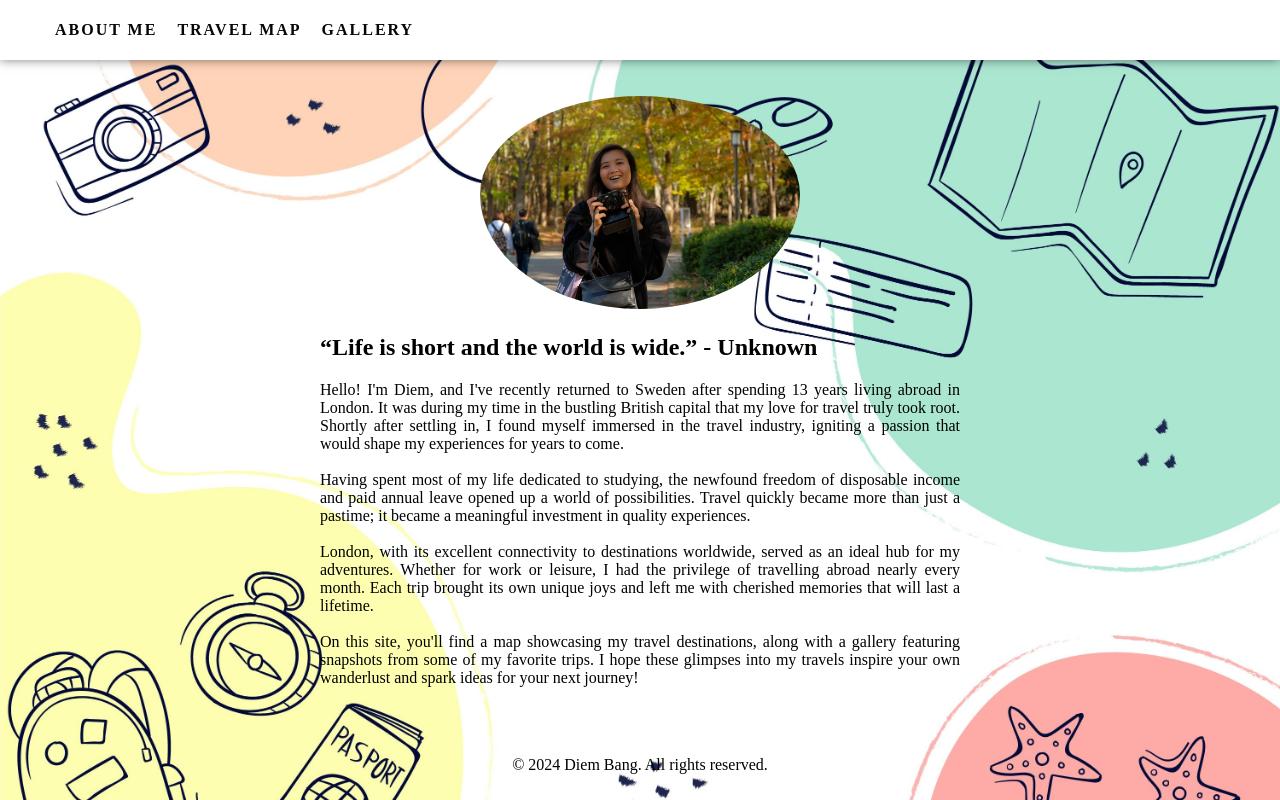
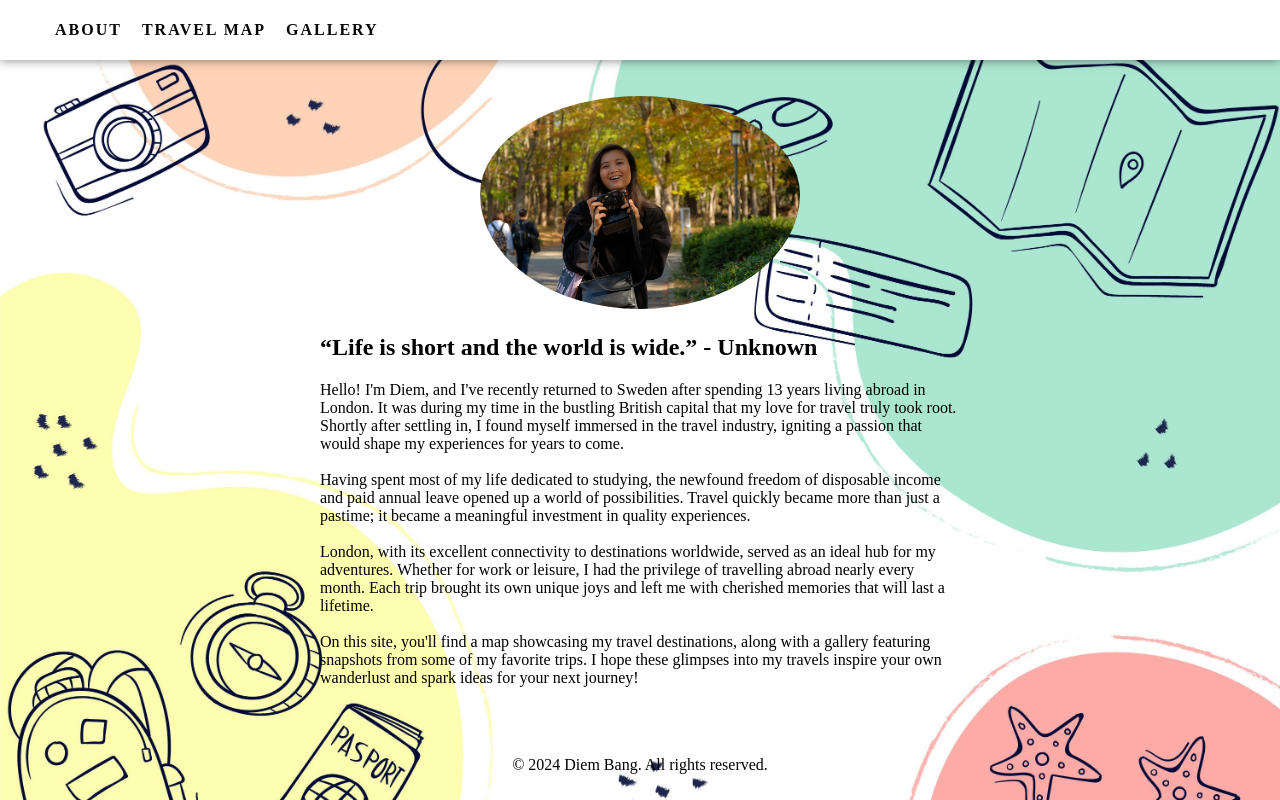
Before and after one commit to DiemBang/my-hobby, a website built with Vite: page vite-project/index.html in a window 1280 px wide. Built offline with nearby package versions, Linux system fonts and the light colour scheme.

Commit message:
small changes

```diff
--- a/vite-project/index.html
+++ b/vite-project/index.html
@@ -11,7 +11,7 @@
     <header>
       <div class="topnav">
         <ul>
-          <li><a href="#home" id="aboutLink">About Me</a></li>
+          <li><a href="#home" id="aboutLink">About</a></li>
           <li><a href="#travel" id="travelLink">Travel Map</a></li>
           <li><a href="#gallery" id="galleryLink">Gallery</a></li>
         </ul>
--- a/vite-project/style.css
+++ b/vite-project/style.css
@@ -51,7 +51,7 @@ body {
 .intro {
   width: 50%;
   padding: 5px;
-  text-align: justify;
+  text-align: left;
 }
 
 footer {
@@ -67,6 +67,7 @@ footer {
 .row {
   display: flex;
   flex-wrap: wrap;
+  z-index: 10;
 }
 
 .column img {
```
